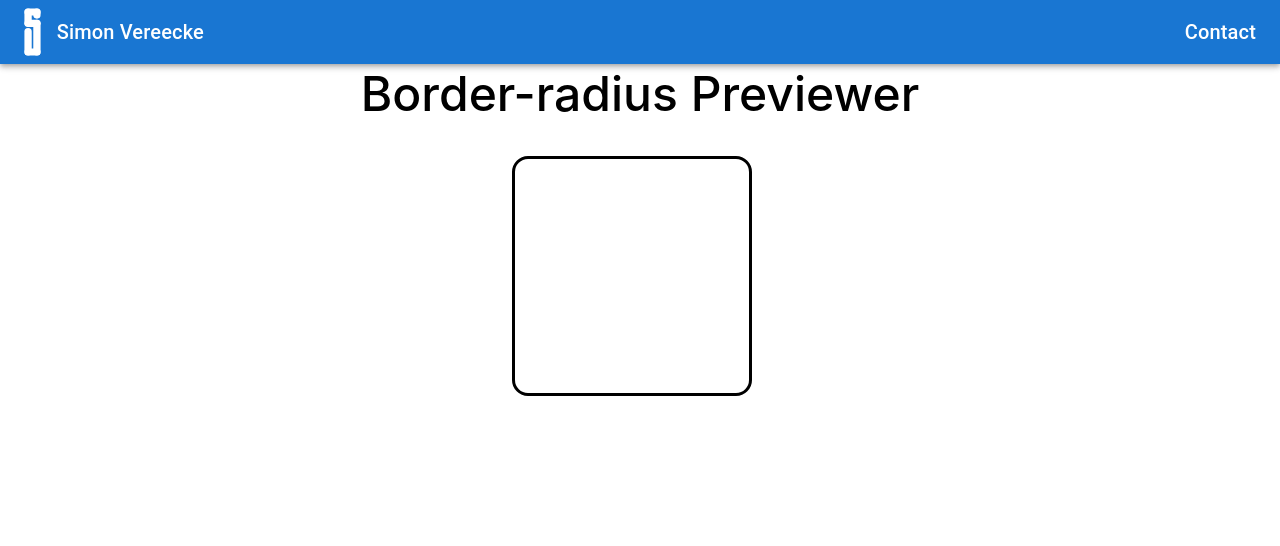
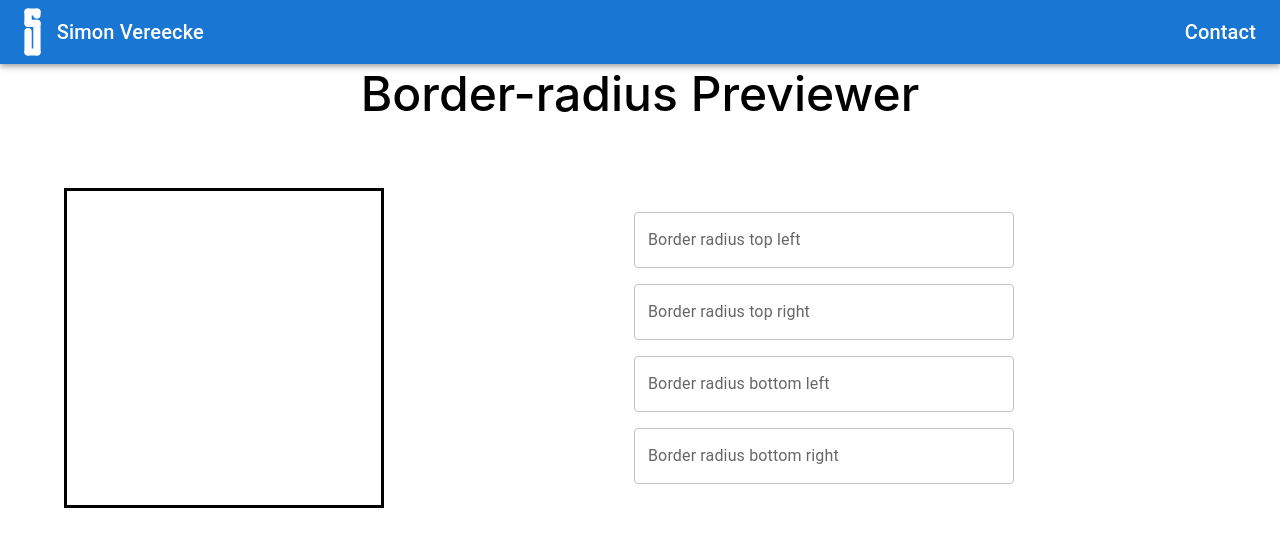
Before and after one commit to Simplify4Me2/my-awesome-website, a React (Vite) app in the folder my-awesome-website-react-app/: page /border-radius-previewer in a window 1280 px wide. Shown: the top 546 px of the page. Built offline with nearby package versions, Linux system fonts and the light colour scheme.

Commit message:
user can change border radius values

```diff
--- /dev/null
+++ b/my-awesome-website-react-app/src/app-ideas/border-radius-previewer/RadiusInputField.tsx
@@ -0,0 +1,25 @@
+import { TextField } from "@mui/material";
+import React from "react";
+
+interface IRadiusInputFieldProps {
+  label: string;
+  onChange: (value: string) => void;
+}
+
+export function RadiusInputField({ label, onChange }: IRadiusInputFieldProps) {
+  const handleChange = (
+    event: React.ChangeEvent<HTMLTextAreaElement | HTMLInputElement>
+  ) => {
+    const regex = new RegExp("^[0-9]*$");
+    if (regex.test(event.target.value)) onChange(`${event.target.value}px`);
+  };
+
+  return (
+    <TextField
+      label={label}
+      onChange={handleChange}
+      inputProps={{ inputMode: "numeric", pattern: "[0-9]*" }}
+      sx={{ margin: "0.5rem" }}
+    />
+  );
+}
--- a/my-awesome-website-react-app/src/app-ideas/border-radius-previewer/border-radius-previewer.tsx
+++ b/my-awesome-website-react-app/src/app-ideas/border-radius-previewer/border-radius-previewer.tsx
@@ -1,8 +1,41 @@
-import React from "react";
+import React, { useState } from "react";
 import { Header } from "../../components/header";
 import { Box, Container } from "@mui/material";
+import { RadiusInputField } from "./RadiusInputField";
+
+interface BorderRadius {
+  topLeft: string;
+  topRight: string;
+  bottomLeft: string;
+  bottomRight: string;
+}
+
+const initialRadiusState: BorderRadius = {
+  topLeft: "0px",
+  topRight: "0px",
+  bottomLeft: "0px",
+  bottomRight: "0px",
+};
 
 export function BorderRadiusPreviewer() {
+  const [radius, setRadius] = useState<BorderRadius>(initialRadiusState);
+
+  const handleTopLeftChange = (value: string) => {
+    setRadius(prev => {return {...prev, topLeft: value}} );
+  };
+
+  const handleTopRightChange = (value: string) => {
+    setRadius(prev => {return {...prev, topRight: value}} );
+  };
+
+  const handleBottomLeftChange = (value: string) => {
+    setRadius(prev => {return {...prev, bottomLeft: value}} );
+  };
+
+  const handleBottomRightChange = (value: string) => {
+    setRadius(prev => {return {...prev, bottomRight: value}} );
+  };
+
   return (
     <>
       <Header />
@@ -10,17 +43,45 @@ export function BorderRadiusPreviewer() {
         Border-radius Previewer
       </h1>
       <Container
-        sx={{ display: "flex", justifyContent: "center", margin: "2rem" }}
+        sx={{ display: "flex", justifyContent: "center", marginTop: "4rem" }}
       >
-        <Box
+        <PreviewBox radius={radius} />
+        <Container
           sx={{
-            border: "solid",
-            height: "15rem",
-            width: "15rem",
-            borderRadius: "16px",
+            display: "flex",
+            flexDirection: "column",
+            justifyContent: "center",
           }}
-        ></Box>
+          maxWidth="xs"
+        >
+          <RadiusInputField label="Border radius top left" onChange={handleTopLeftChange} />
+          <RadiusInputField label="Border radius top right" onChange={handleTopRightChange} />
+          <RadiusInputField label="Border radius bottom left" onChange={handleBottomLeftChange} />
+          <RadiusInputField label="Border radius bottom right" onChange={handleBottomRightChange} />
+        </Container>
       </Container>
     </>
   );
 }
+
+interface IPreviewBoxProps {
+  radius: BorderRadius;
+}
+
+function PreviewBox({ radius }: IPreviewBoxProps) {
+  return (
+    <Box
+      sx={{
+        border: "solid",
+        height: "20rem",
+        width: "20rem",
+        minWidth: "20rem",
+        marginRight: "3rem",
+        borderTopLeftRadius: radius.topLeft,
+        borderTopRightRadius: radius.topRight,
+        borderBottomLeftRadius: radius.bottomLeft,
+        borderBottomRightRadius: radius.bottomRight,
+      }}
+    />
+  );
+}
```
